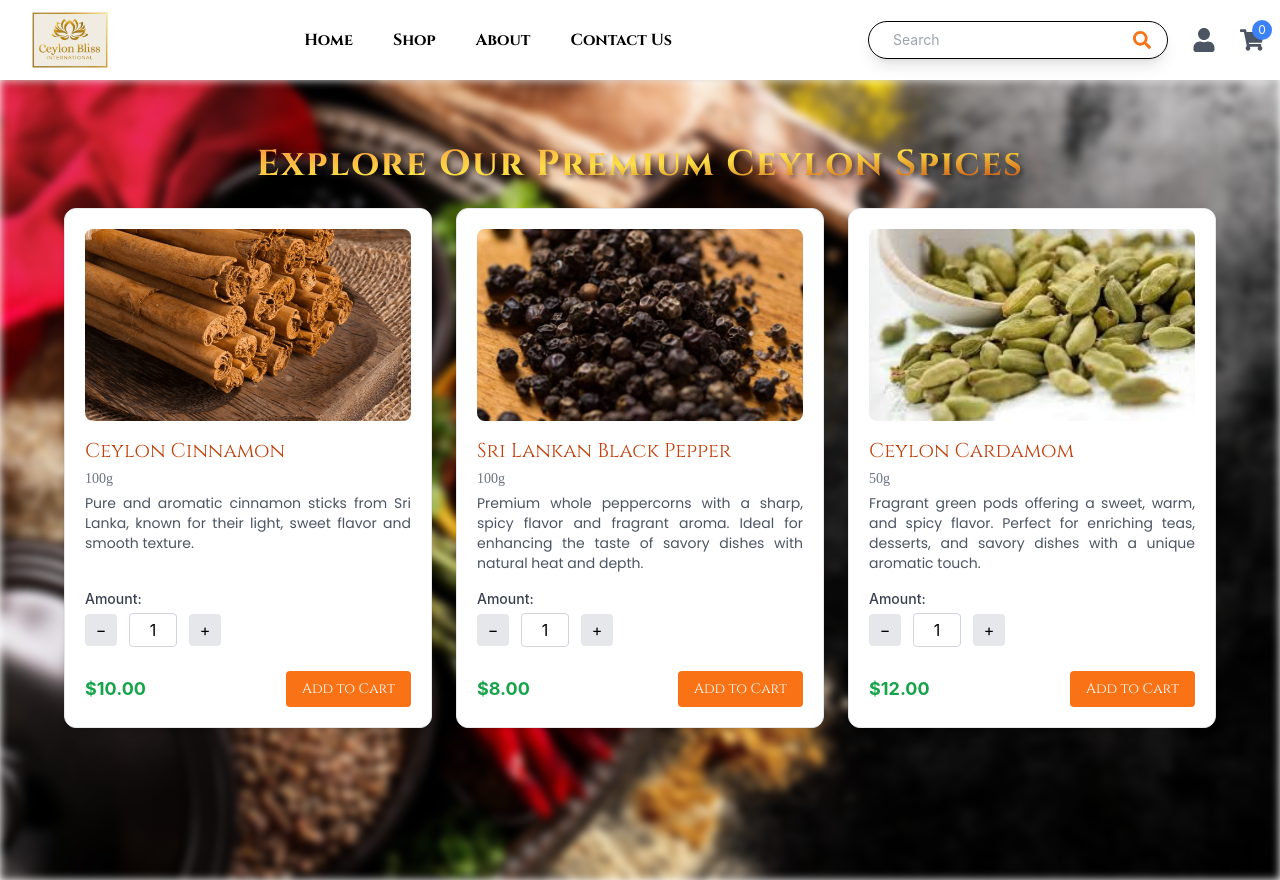
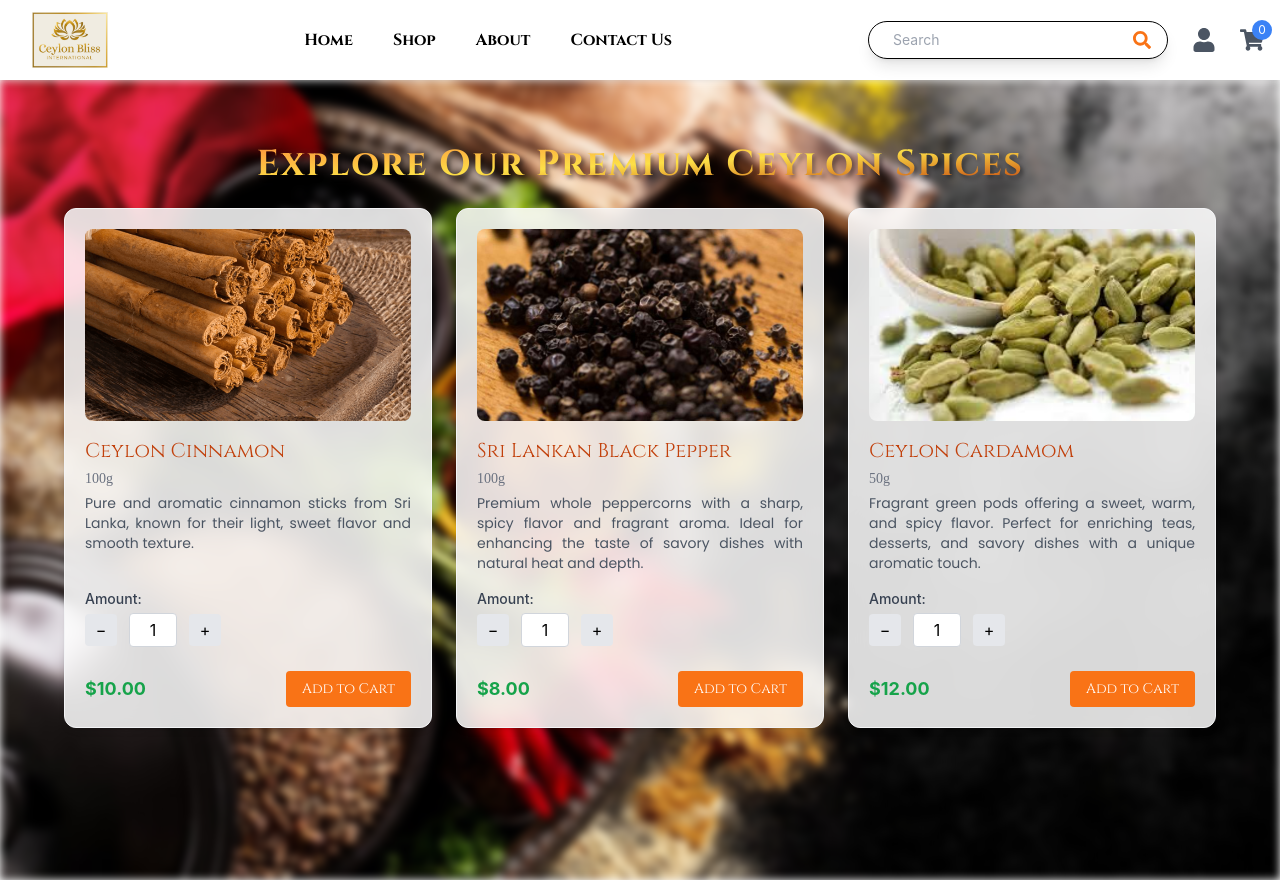
Before and after one commit to Hiruna-SP/Ceylon-Bliss-International, a React (Create React App) app in the folder client/: page /shop in a window 1280 px wide. Built offline with nearby package versions, Linux system fonts and the light colour scheme; a web font is replaced by a local one.

Commit message:
Enhance Card component styling with backdrop blur and hover effects

```diff
--- a/client/src/pages/ShopPage.jsx
+++ b/client/src/pages/ShopPage.jsx
@@ -52,7 +52,8 @@ const Card = ({ product }) => {
   const total = "$"+(unitPrice * amount).toFixed(2);
 
   return (
-    <div className="w-full max-w-sm h-[520px] bg-white p-5 rounded-xl shadow-md hover:shadow-xl transition-shadow duration-300 border border-gray-200 flex flex-col">
+  <div className="w-full max-w-sm h-[520px] bg-white/85 hover:bg-white/75 backdrop-blur-md p-5 rounded-xl shadow-md transition-all duration-300 border border-gray-100 flex flex-col hover:scale-105 hover:drop-shadow-lg">
+
       {/* Top */}
       <div>
         {/* Image box */}
```
